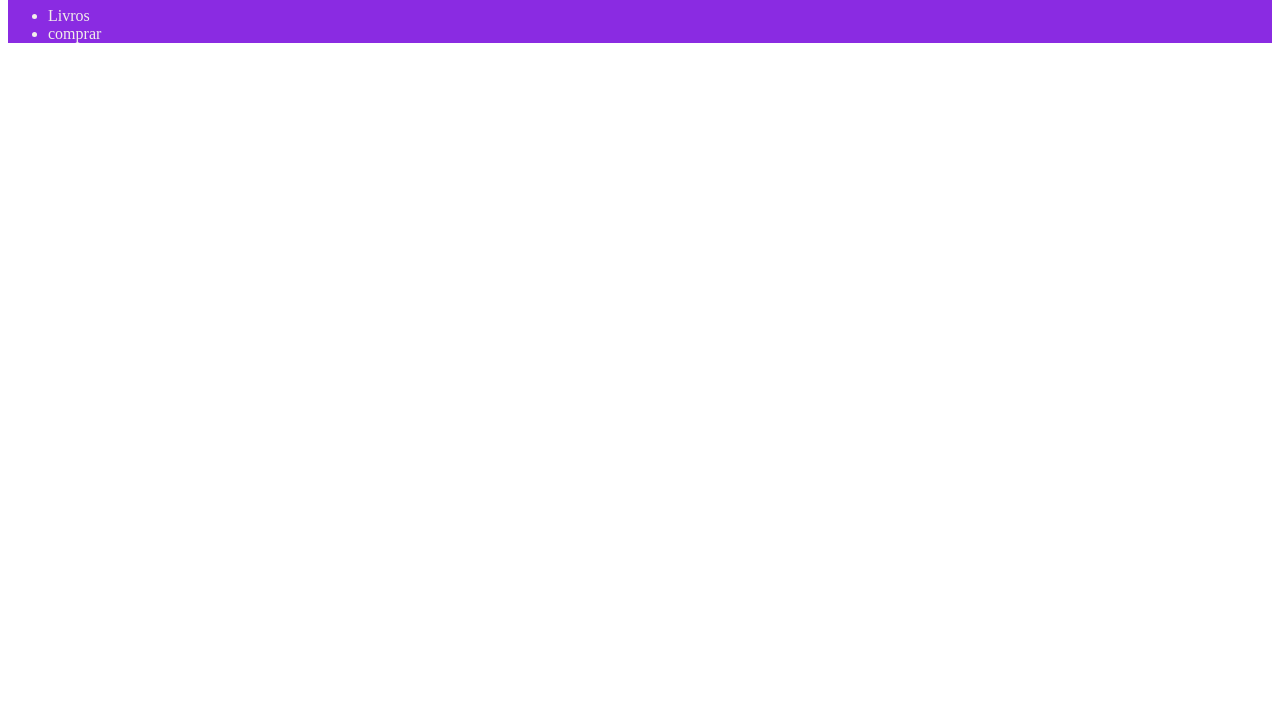
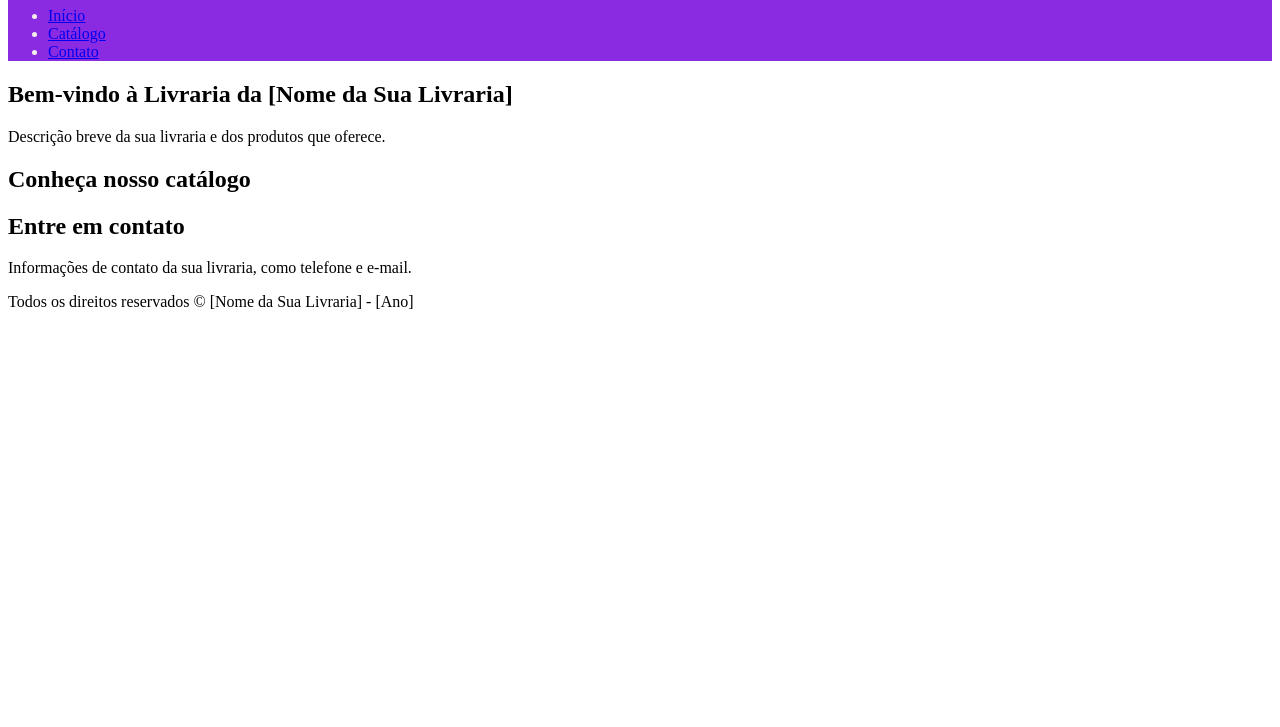
Before and after one commit to YannMalta09/site-, a plain HTML site: page FAVORNÃOEXCLUIR/index.html in a window 1280 px wide. Shown: the part 73-800 px from the top of the page. Drawn offline with Linux system fonts and the light colour scheme.

Commit message:
Update index.html

```diff
--- a/FAVORNÃOEXCLUIR/index.html
+++ b/FAVORNÃOEXCLUIR/index.html
@@ -1,24 +1,43 @@
 <!DOCTYPE html>
-<html lang="en">
+<html lang="pt-br">
 <head>
     <meta charset="UTF-8">
-    <meta http-equiv="X-UA-Compatible" content="IE=edge">
     <meta name="viewport" content="width=device-width, initial-scale=1.0">
-    <title>Document</title>
+    <title>Livraria da [Nome da Sua Livraria]</title>
     <link rel="stylesheet" href="style.css">
 </head>
 <body>
     <header>
-        <h1>imagem aqui</h1>
-        <ul>
-         <li>Livros</li>
-         <li>comprar</li>
-
-        </ul>
+        <h1>Livraria da [Nome da Sua Livraria]</h1>
+        <!-- Adicione aqui o logotipo da sua livraria, se tiver um -->
+        <nav>
+            <ul>
+                <li><a href="#inicio">Início</a></li>
+                <li><a href="#catalogo">Catálogo</a></li>
+                <li><a href="#contato">Contato</a></li>
+            </ul>
+        </nav>
     </header>
 
+    <main>
+        <section id="inicio">
+            <h2>Bem-vindo à Livraria da [Nome da Sua Livraria]</h2>
+            <p>Descrição breve da sua livraria e dos produtos que oferece.</p>
+        </section>
 
+        <section id="catalogo">
+            <h2>Conheça nosso catálogo</h2>
+            <!-- Adicione aqui a lista dos livros disponíveis na sua livraria -->
+        </section>
 
+        <section id="contato">
+            <h2>Entre em contato</h2>
+            <p>Informações de contato da sua livraria, como telefone e e-mail.</p>
+        </section>
+    </main>
 
+    <footer>
+        <p>Todos os direitos reservados &copy; [Nome da Sua Livraria] - [Ano]</p>
+    </footer>
 </body>
 </html>
```
